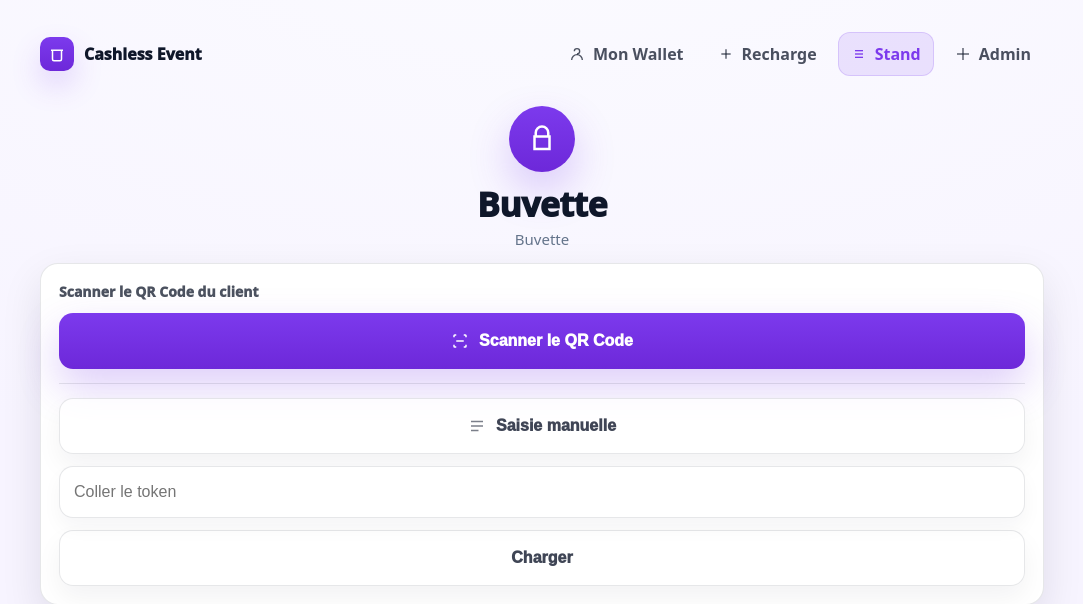
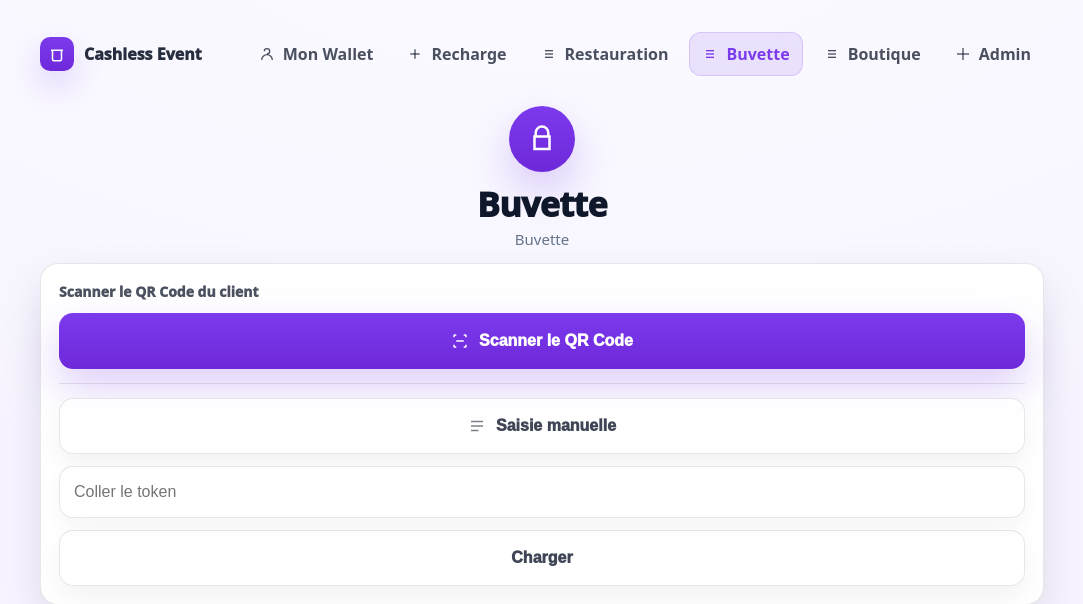
Before and after one commit to jprn/EventCash, a PHP site: page /stand-buvette/ in a window 1280 px wide. Shown: the top 604 px of the page, without its empty margins (98-1181 px from the left). Run offline with PHP 8.4, Linux system fonts and the light colour scheme; data that the repository does not hold is empty.

Commit message:
20260215-9

```diff
--- a/admin/index.html
+++ b/admin/index.html
@@ -19,7 +19,9 @@
         <div class="nav" aria-label="Navigation">
           <a href="/client/"><svg viewBox="0 0 24 24"><path d="M12 12a4 4 0 1 0-4-4"/><path d="M4 21a8 8 0 0 1 16 0"/></svg>Mon Wallet</a>
           <a href="/recharge/"><svg viewBox="0 0 24 24"><path d="M12 5v14"/><path d="M5 12h14"/></svg>Recharge</a>
-          <a href="/stand-boutique/"><svg viewBox="0 0 24 24"><path d="M6 7h12"/><path d="M6 12h12"/><path d="M6 17h12"/></svg>Stand</a>
+          <a href="/stand-restauration/"><svg viewBox="0 0 24 24"><path d="M6 7h12"/><path d="M6 12h12"/><path d="M6 17h12"/></svg>Restauration</a>
+          <a href="/stand-buvette/"><svg viewBox="0 0 24 24"><path d="M6 7h12"/><path d="M6 12h12"/><path d="M6 17h12"/></svg>Buvette</a>
+          <a href="/stand-boutique/"><svg viewBox="0 0 24 24"><path d="M6 7h12"/><path d="M6 12h12"/><path d="M6 17h12"/></svg>Boutique</a>
           <a class="active" href="#"><svg viewBox="0 0 24 24"><path d="M12 3v18"/><path d="M3 12h18"/></svg>Admin</a>
         </div>
       </div>
--- a/assets/css/app.css
+++ b/assets/css/app.css
@@ -36,9 +36,9 @@ a{color:inherit}
 
 body .topbar{display:flex;align-items:center;justify-content:space-between;gap:14px;padding:14px 0 4px}
 body .brand{display:flex;align-items:center;gap:10px;font-weight:1000;color:rgba(15,23,42,.90)}
-body .brand .logo{width:34px;height:34px;border-radius:10px;background:linear-gradient(180deg,#4f46e5,#4338ca);display:flex;align-items:center;justify-content:center;box-shadow:0 14px 30px rgba(79,70,229,.20)}
+body .brand .logo{width:34px;height:34px;border-radius:10px;background:linear-gradient(180deg,#7c3aed,#6d28d9);display:flex;align-items:center;justify-content:center;box-shadow:0 14px 30px rgba(124,58,237,.20)}
 body .brand .logo svg{width:18px;height:18px;stroke:#fff;stroke-width:2;fill:none}
 body .nav{display:flex;align-items:center;gap:8px;flex-wrap:wrap;justify-content:flex-end}
-body .nav a{display:inline-flex;align-items:center;gap:8px;padding:10px 12px;border-radius:12px;border:1px solid transparent;text-decoration:none;color:rgba(15,23,42,.70);font-weight:900;background:transparent}
-body .nav a.active{background:rgba(79,70,229,.12);border-color:rgba(79,70,229,.18);color:rgba(79,70,229,1)}
+body .nav a{display:inline-flex;align-items:center;gap:8px;padding:10px 12px;border-radius:12px;border:1px solid transparent;text-decoration:none;color:rgba(15,23,42,.75);font-weight:900}
+body .nav a.active{background:rgba(124,58,237,.12);border-color:rgba(124,58,237,.18);color:rgba(124,58,237,1)}
 body .nav svg{width:16px;height:16px;stroke:currentColor;stroke-width:2;fill:none}
--- a/assets/css/stand.css
+++ b/assets/css/stand.css
@@ -1,14 +1,14 @@
 :root{--s-bg1:#f7f4ff;--s-bg2:#fbfbff;--s-card:#ffffff;--s-text:#0f172a;--s-muted:#64748b;--s-border:rgba(15,23,42,.10);--s-shadow:0 16px 40px rgba(15,23,42,.10);--s-primary:#7c3aed;--s-primary2:#6d28d9;--s-primaryText:#ffffff;--s-soft:#f1eaff}
 body.stand{background:radial-gradient(1200px 600px at 50% -120px,var(--s-bg2),var(--s-bg1));color:var(--s-text)}
 body.stand .container{max-width:1040px}
-.s-topbar{display:flex;align-items:center;justify-content:space-between;gap:14px;padding:14px 0 4px}
-.s-brand{display:flex;align-items:center;gap:10px;font-weight:1000}
-.s-brand .logo{width:34px;height:34px;border-radius:10px;background:linear-gradient(180deg,var(--s-primary),var(--s-primary2));display:flex;align-items:center;justify-content:center;box-shadow:0 14px 30px rgba(124,58,237,.20)}
-.s-brand .logo svg{width:18px;height:18px;stroke:#fff;stroke-width:2;fill:none}
-.s-nav{display:flex;align-items:center;gap:8px;flex-wrap:wrap;justify-content:flex-end}
-.s-nav a{display:inline-flex;align-items:center;gap:8px;padding:10px 12px;border-radius:12px;border:1px solid transparent;text-decoration:none;color:rgba(15,23,42,.75);font-weight:900}
-.s-nav a.active{background:rgba(124,58,237,.12);border-color:rgba(124,58,237,.18);color:rgba(124,58,237,1)}
-.s-nav svg{width:16px;height:16px;stroke:currentColor;stroke-width:2;fill:none}
+.topbar{display:flex;align-items:center;justify-content:space-between;gap:14px;padding:14px 0 4px}
+.brand{display:flex;align-items:center;gap:10px;font-weight:1000}
+.brand .logo{width:34px;height:34px;border-radius:10px;background:linear-gradient(180deg,var(--s-primary),var(--s-primary2));display:flex;align-items:center;justify-content:center;box-shadow:0 14px 30px rgba(124,58,237,.20)}
+.brand .logo svg{width:18px;height:18px;stroke:#fff;stroke-width:2;fill:none}
+.nav{display:flex;align-items:center;gap:8px;flex-wrap:wrap;justify-content:flex-end}
+.nav a{display:inline-flex;align-items:center;gap:8px;padding:10px 12px;border-radius:12px;border:1px solid transparent;text-decoration:none;color:rgba(15,23,42,.75);font-weight:900}
+.nav a.active{background:rgba(124,58,237,.12);border-color:rgba(124,58,237,.18);color:rgba(124,58,237,1)}
+.nav svg{width:16px;height:16px;stroke:currentColor;stroke-width:2;fill:none}
 .s-hero{display:flex;flex-direction:column;align-items:center;justify-content:center;padding:26px 12px 14px;text-align:center}
 .s-icon{width:66px;height:66px;border-radius:999px;background:linear-gradient(180deg,var(--s-primary),var(--s-primary2));display:flex;align-items:center;justify-content:center;box-shadow:0 18px 40px rgba(124,58,237,.25)}
 .s-icon svg{width:30px;height:30px;stroke:#fff;stroke-width:2;fill:none}
--- a/client/index.html
+++ b/client/index.html
@@ -19,7 +19,9 @@
         <div class="nav" aria-label="Navigation">
           <a class="active" href="#"><svg viewBox="0 0 24 24"><path d="M12 12a4 4 0 1 0-4-4"/><path d="M4 21a8 8 0 0 1 16 0"/></svg>Mon Wallet</a>
           <a href="/recharge/"><svg viewBox="0 0 24 24"><path d="M12 5v14"/><path d="M5 12h14"/></svg>Recharge</a>
-          <a href="/stand-boutique/"><svg viewBox="0 0 24 24"><path d="M6 7h12"/><path d="M6 12h12"/><path d="M6 17h12"/></svg>Stand</a>
+          <a href="/stand-restauration/"><svg viewBox="0 0 24 24"><path d="M6 7h12"/><path d="M6 12h12"/><path d="M6 17h12"/></svg>Restauration</a>
+          <a href="/stand-buvette/"><svg viewBox="0 0 24 24"><path d="M6 7h12"/><path d="M6 12h12"/><path d="M6 17h12"/></svg>Buvette</a>
+          <a href="/stand-boutique/"><svg viewBox="0 0 24 24"><path d="M6 7h12"/><path d="M6 12h12"/><path d="M6 17h12"/></svg>Boutique</a>
           <a href="/admin/"><svg viewBox="0 0 24 24"><path d="M12 3v18"/><path d="M3 12h18"/></svg>Admin</a>
         </div>
       </div>
--- a/recharge/index.html
+++ b/recharge/index.html
@@ -19,7 +19,9 @@
         <div class="nav" aria-label="Navigation">
           <a href="/client/"><svg viewBox="0 0 24 24"><path d="M12 12a4 4 0 1 0-4-4"/><path d="M4 21a8 8 0 0 1 16 0"/></svg>Mon Wallet</a>
           <a class="active" href="#"><svg viewBox="0 0 24 24"><path d="M12 5v14"/><path d="M5 12h14"/></svg>Recharge</a>
-          <a href="/stand-boutique/"><svg viewBox="0 0 24 24"><path d="M6 7h12"/><path d="M6 12h12"/><path d="M6 17h12"/></svg>Stand</a>
+          <a href="/stand-restauration/"><svg viewBox="0 0 24 24"><path d="M6 7h12"/><path d="M6 12h12"/><path d="M6 17h12"/></svg>Restauration</a>
+          <a href="/stand-buvette/"><svg viewBox="0 0 24 24"><path d="M6 7h12"/><path d="M6 12h12"/><path d="M6 17h12"/></svg>Buvette</a>
+          <a href="/stand-boutique/"><svg viewBox="0 0 24 24"><path d="M6 7h12"/><path d="M6 12h12"/><path d="M6 17h12"/></svg>Boutique</a>
           <a href="/admin/"><svg viewBox="0 0 24 24"><path d="M12 3v18"/><path d="M3 12h18"/></svg>Admin</a>
         </div>
       </div>
--- a/stand-buvette/index.html
+++ b/stand-buvette/index.html
@@ -9,17 +9,19 @@
   </head>
   <body class="stand">
     <div class="container">
-      <div class="s-topbar">
-        <div class="s-brand">
+      <div class="topbar">
+        <div class="brand">
           <div class="logo" aria-hidden="true">
             <svg viewBox="0 0 24 24"><path d="M4 7h16"/><path d="M6 7v12a2 2 0 0 0 2 2h8a2 2 0 0 0 2-2V7"/></svg>
           </div>
           Cashless Event
         </div>
-        <div class="s-nav" aria-label="Navigation">
+        <div class="nav" aria-label="Navigation">
           <a href="/client/"><svg viewBox="0 0 24 24"><path d="M12 12a4 4 0 1 0-4-4"/><path d="M4 21a8 8 0 0 1 16 0"/></svg>Mon Wallet</a>
           <a href="/recharge/"><svg viewBox="0 0 24 24"><path d="M12 5v14"/><path d="M5 12h14"/></svg>Recharge</a>
-          <a class="active" href="#"><svg viewBox="0 0 24 24"><path d="M6 7h12"/><path d="M6 12h12"/><path d="M6 17h12"/></svg>Stand</a>
+          <a href="/stand-restauration/"><svg viewBox="0 0 24 24"><path d="M6 7h12"/><path d="M6 12h12"/><path d="M6 17h12"/></svg>Restauration</a>
+          <a class="active" href="#"><svg viewBox="0 0 24 24"><path d="M6 7h12"/><path d="M6 12h12"/><path d="M6 17h12"/></svg>Buvette</a>
+          <a href="/stand-boutique/"><svg viewBox="0 0 24 24"><path d="M6 7h12"/><path d="M6 12h12"/><path d="M6 17h12"/></svg>Boutique</a>
           <a href="/admin/"><svg viewBox="0 0 24 24"><path d="M12 3v18"/><path d="M3 12h18"/></svg>Admin</a>
         </div>
       </div>
```
Also changed, not shown: stand-boutique/index.html (+6 -4 lines), stand-restauration/index.html (+6 -4 lines).
